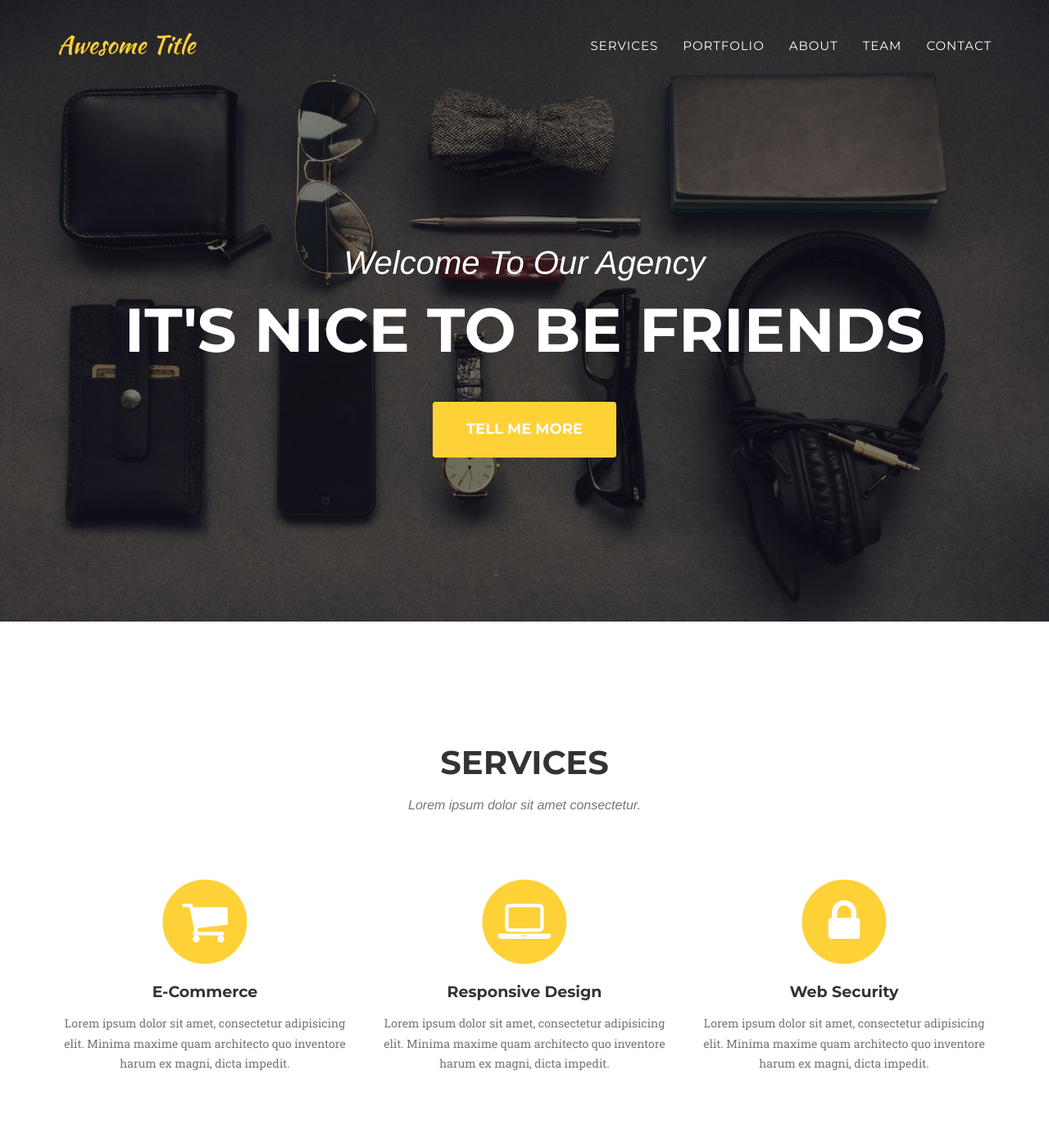
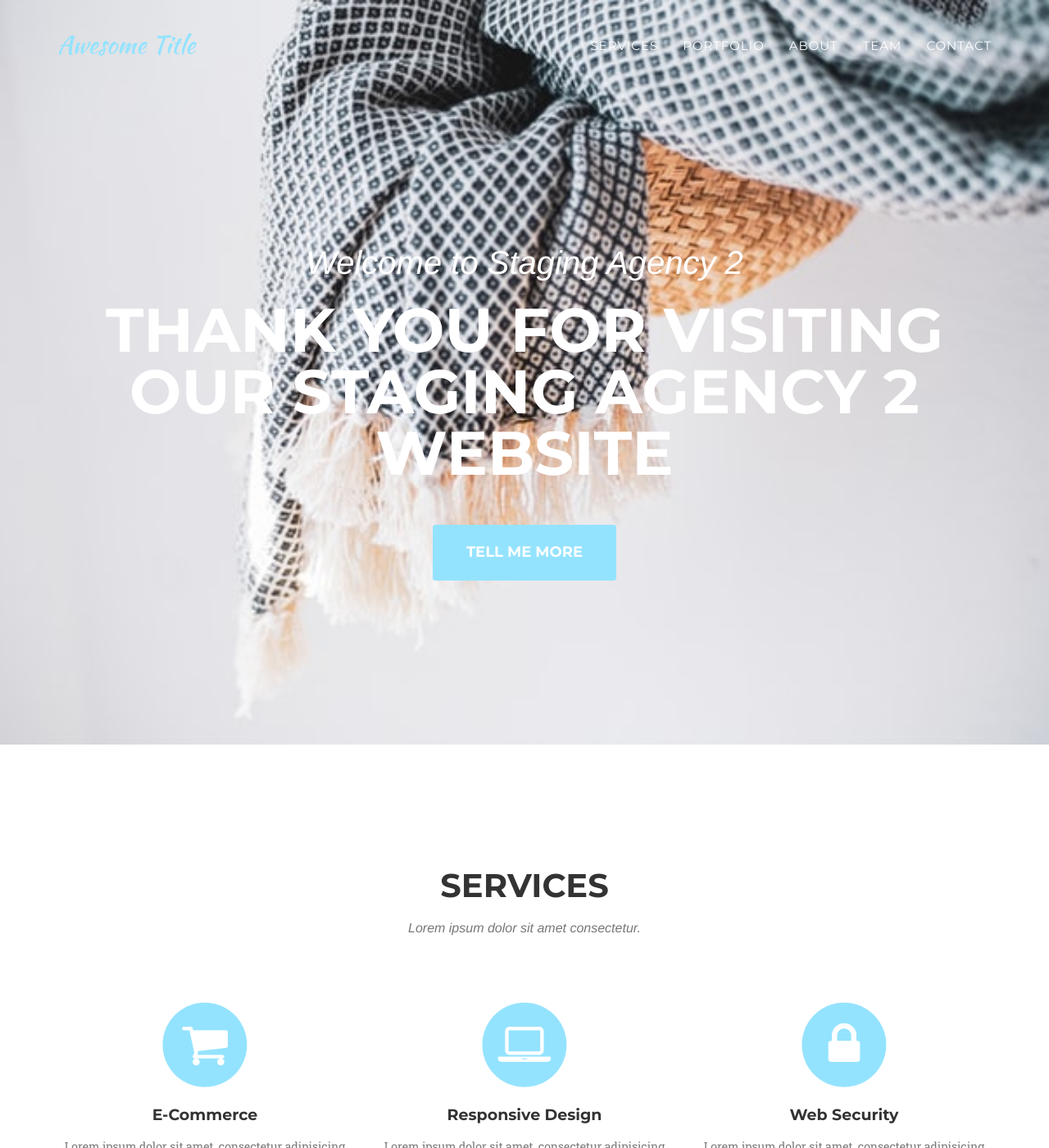
Before and after one commit to heydavid-dev/staging-agency-2-2, a Jekyll site: the page built from index.html, in a window 1280 px wide and 1400 px high. Shown: the whole window at 82% size. Built offline with Jekyll 4.4.1, drawn with Linux system fonts in a browser that asks for light colours; some web fonts are replaced.

```diff
--- a/_config.yml
+++ b/_config.yml
@@ -1,9 +1,9 @@
-url: https://chickensmitten.github.io
-baseurl: /agency
+url: https://heydavid-dev.github.io
+baseurl: /staging-agency-2-2
 
 # Site settings
-header_title: Welcome To Our Agency
-header_subtitle: It's Nice to be Friends
+header_title: Welcome to Staging Agency 2
+header_subtitle: Thank You for Visiting Our Staging Agency 2 Website
 
 title: Awesome Title
 email: your-email@domain.com
--- a/_data/template.yml
+++ b/_data/template.yml
@@ -1,7 +1,7 @@
 # Color settings (hex-codes without the leading hash-tag)
 color:
-  primary: fed136
-  secondary: fec503
+  primary: 94e3fe
+  secondary: ff6251
   secondary-dark: 333
   muted: 777
 
```
Also changed, not shown: img/header-bg.jpg, img/map-image.png.
